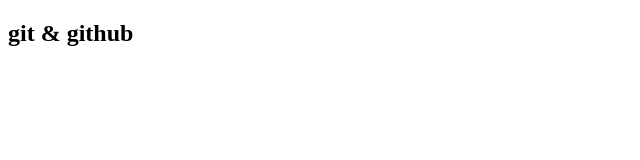
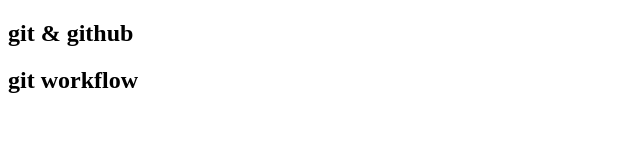
Before and after one commit to belawalejayesh05-hue/git-workflow-command, a plain HTML site: page index.html in a window 1280 px wide. Shown: the whole page, without its empty margins (0-640 px from the left). Drawn offline with Linux system fonts and the light colour scheme.

Commit message:
changes done

```diff
--- a/index.html
+++ b/index.html
@@ -7,5 +7,6 @@
 </head>
 <body>
 <h2>git & github</h2>
+<h2>git workflow</h2>
 </body>
 </html>
```
